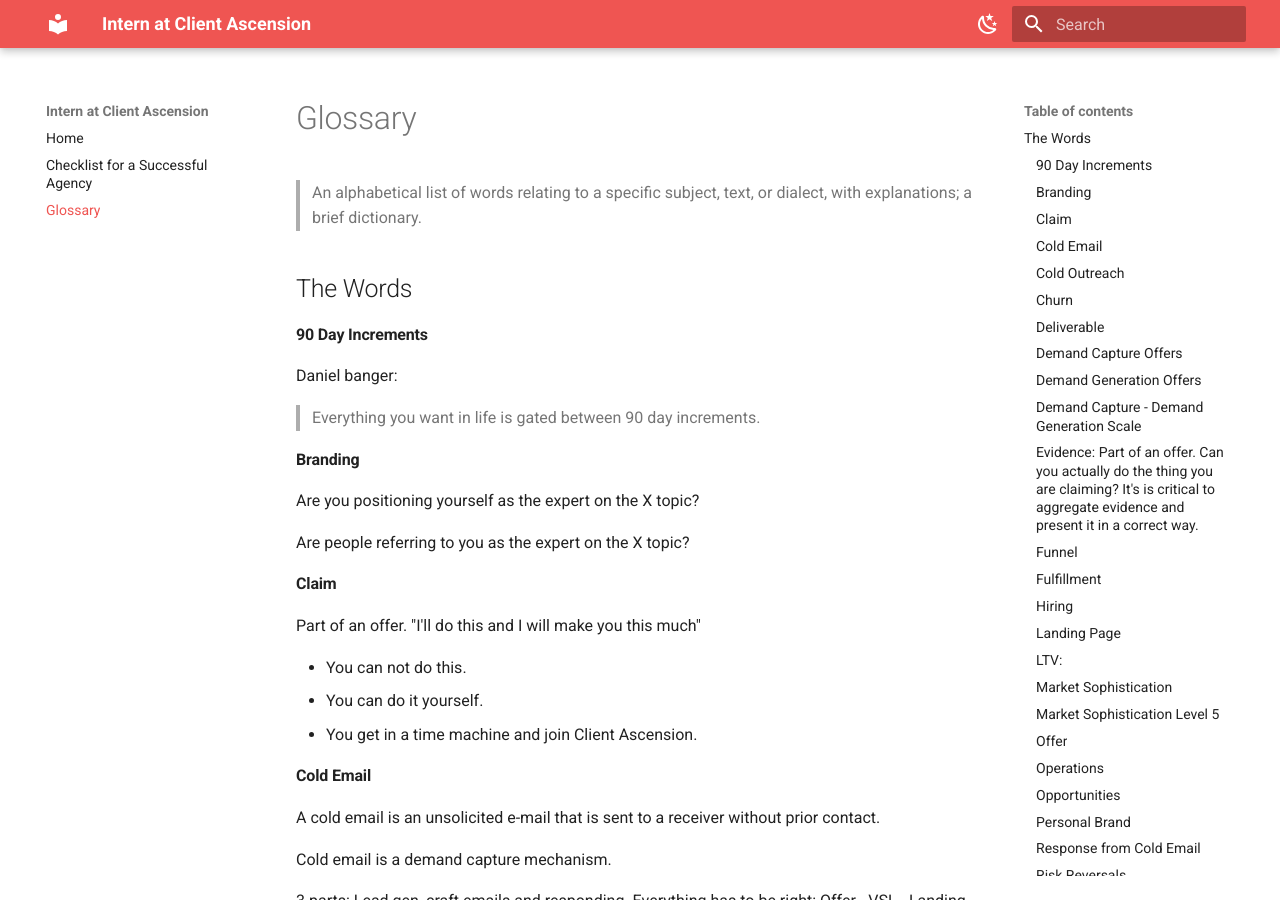
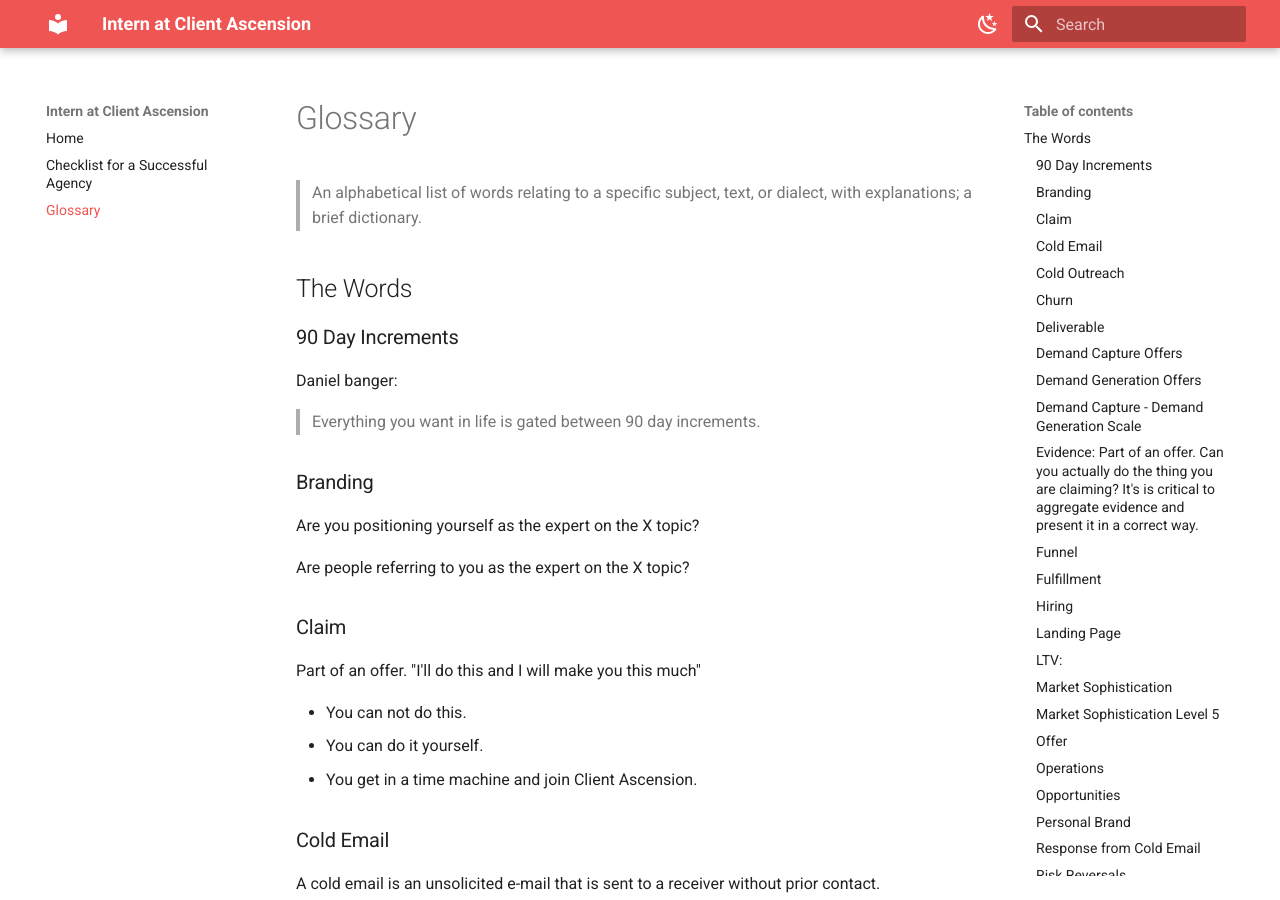
Before and after one commit to kantarcise/stopbeingpoor, an MkDocs documentation site: the page built from docs/glossary.md, in a window 1280 px wide and 900 px high. Built offline with MkDocs 1.6.1 and Material for MkDocs 9.7.7, drawn with Linux system fonts in a browser that asks for light colours.

Commit message:
better navigation

```diff
--- a/docs/glossary.md
+++ b/docs/glossary.md
@@ -5,19 +5,19 @@
 
 ## The Words
 
-#### 90 Day Increments
+### 90 Day Increments
 
 Daniel banger:
 
 > Everything you want in life is gated between 90 day increments.
 
-#### Branding
+### Branding
 
 Are you positioning yourself as the expert on the X topic?
 
 Are people referring to you as the expert on the X topic?
 
-#### Claim
+### Claim
 
 Part of an offer. "I'll do this and I will make you this much"
 
@@ -25,7 +25,7 @@ Part of an offer. "I'll do this and I will make you this much"
 - You can do it yourself.
 - You get in a time machine and join Client Ascension.
 
-#### Cold Email
+### Cold Email
 
 A cold email is an unsolicited e-mail that is sent to a receiver without prior contact.
 
@@ -49,36 +49,36 @@ You can use cold email to make a demand capture offer to a demand generation off
 
 - Cold emailing with relevant indicators. (They are hiring specific type of person - they are using a specific type of technology on their website. You scrape lists like that)
 
-#### Cold Outreach
+### Cold Outreach
 
 Bigger term including Cold Emails.
 
-#### Churn
+### Churn
 
-#### Deliverable
+### Deliverable
 
 
-#### Demand Capture Offers
+### Demand Capture Offers
 
 Web Desing! You sell web design to people already looking for websites.
 
-#### Demand Generation Offers
+### Demand Generation Offers
 
 A unique twist on a Demand Capture offer. You do websites in a unique way. Example: You do websites that have monitoring software that prevents fraud for e-commerce clients.
 
 You have to position a demand capture offer to a demand generation offer as hard as possible.
 
-#### Demand Capture - Demand Generation Scale
+### Demand Capture - Demand Generation Scale
 
 You want to find out what your offer sits in this scale. For Demand Capture offers, you'll need more volume.
 
-#### Evidence: Part of an offer. Can you actually do the thing you are claiming? It's is critical to aggregate evidence and present it in a correct way.
+### Evidence: Part of an offer. Can you actually do the thing you are claiming? It's is critical to aggregate evidence and present it in a correct way.
 
-#### Funnel
+### Funnel
 
 You can just get [Clickfunnels 2.0](https://www.clickfunnels.com/) Parts are: Headline as offer, VSL, book call, automation (someone books a call you actually get noticed and you now what to say after), [typeform](https://www.typeform.com/) for assessment, [calendly](https://calendly.com/) for calendar.
 
-#### Fulfillment
+### Fulfillment
 
 How do you make sure the clients you sign consistently are able to get results, and how do you make sure your business runs smoothly?
 
@@ -118,7 +118,7 @@ Be a good person:
 
 and there is incredible opportunity here for more.
 
-#### Hiring
+### Hiring
 
 How do you hire people to help you in your business?
 
@@ -127,25 +127,25 @@ Problems:
 - Not hiring anyone.
 - Hiring the wrong people.
 
-#### Landing Page
+### Landing Page
 
 Needs a Youtube Video. Potential Client: "I watched 2 mins of this video, this guy gives value - he knows what he is talking about."
 
-#### LTV:
+### LTV:
 
-#### Market Sophistication
+### Market Sophistication
 
 Basically, how many competitors you have. Level 5, maximum amount of competitors - e-commerce email marketing. It's hyper competitive. In 2012 you can go to any e-com brand - "Hey do you need Facebook ads?" that would just sell. No one did it. At Level 1, you basically have no competitors.
 
-#### Market Sophistication Level 5
+### Market Sophistication Level 5
 
 The hardest game. Every single offer will eventually be level 5. Just sophisticate the market yourself, that's what being taught in Client Ascension. This is the best positioning you can stand.
 
-#### Offer
+### Offer
 
 You need to do one clear thing, for one clear person, with one clear outcome and one clear risk reversal with one clear evidence that you are able to do that. What you do, who you serve, what the terms are?
 
-#### Operations
+### Operations
 
 What do I hire people for? How do I pick people? How do you train people?
 
@@ -163,11 +163,11 @@ Questions:
 
 - How do you get them to go above and beyond?
 
-#### Opportunities
+### Opportunities
 
 If you understand the client needs something else as a priority other than what you offer, you can just use the opportunities channel in slack and find some people to split the revenue.
 
-#### Personal Brand
+### Personal Brand
 
 Only way to sell at Market Sophistication Level 5.
 
@@ -191,17 +191,17 @@ It's **the association**. You have to be an expert if you post a video on Youtub
 
 > "Only experts gon on podcasts, so if you are on a podcast, you have to be an expert." That's the thinking pattern.
 
-#### Response from Cold Email
+### Response from Cold Email
 
 If someone is going to reply to your cold email, they will %100 Google you.
 
-#### Risk Reversals
+### Risk Reversals
 
 Part of an offer. Money Back Guarantees. "I'll do this, and I will make you this much. If I don't get this amount than I'll give you your money back"
 
 Risk reversal is not only for clients, they are for you. You have to perform.
 
-#### Sales Process
+### Sales Process
 
 After cold emailing, if you cannot make sales, you have issues in your sales process.
 
@@ -233,31 +233,31 @@ Here is how Nick elaborates
 
 > "Customer wants copyrighter for Youtube ads. You are a leaking bucket on your VSL, showup rate on calls and your payment plans. What's the probability that I can get a home run perfect youtube ad right out of gate? It will take 200 ads to get some really good ones. So the ROI is there but you are going to have to wait a time. I would rather work with someone where I can get results in 30 days. I asked for the numbers."
 
-#### Testimonials
+### Testimonials
 
 Alex Hormozi said this. If you are running a sales team you have to show your testimonials to your sales teams, so they KNOW this works.
 
-#### Tonality
+### Tonality
 
 While you are selling you need to be extremely confident. They can feel it in your tonality.
 
-#### Top of Mind
+### Top of Mind
 
 Part of Personal Brand. You want referrals, you need to be top of mind. TO be top of mind, you post content on the internet.
 
-#### VSL
+### VSL
 
 A video sales letter (VSL) is a video that pitches a product or service to potential customers. VSL is not debatable. You can just use your phone and put subtitles. Outline could be: whats the problem this audience has, how they tried to solve it that has not worked thus far, how is your way different, what's the terms you being able to solve the problem (add social proof too). This definition sounds like the [CLOSER method](https://www.skool.com/acceleratoruniversity/what-is-alex-hormozis-closer-framework). To make a good VSL you have to have a good offer.
 
-#### VA
+### VA
 
 A virtual assistant.
 
-#### Variance
+### Variance
 
 If you are running an agency, there is always going to be variance in your results. You are going to have down months, better months.
 
 
-#### Youtube Video
+### Youtube Video
 
 You put 1 Youtube Video you are in %1.
```
